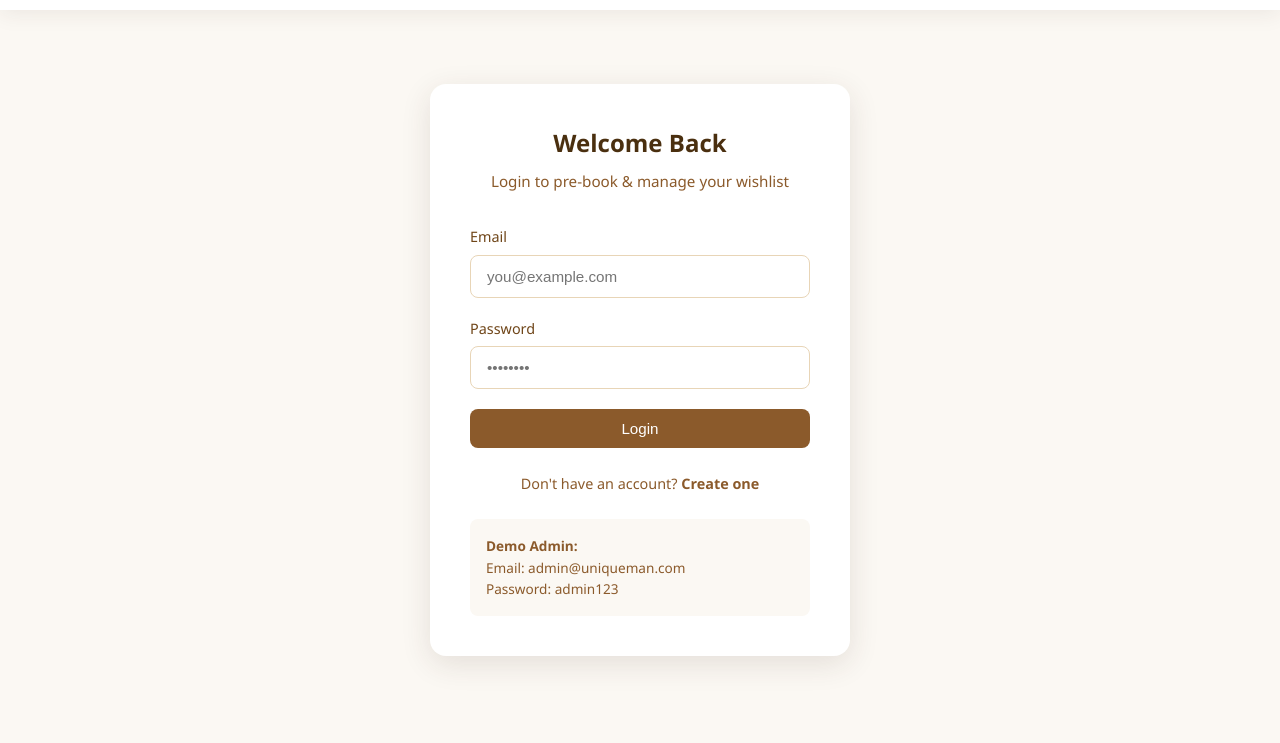
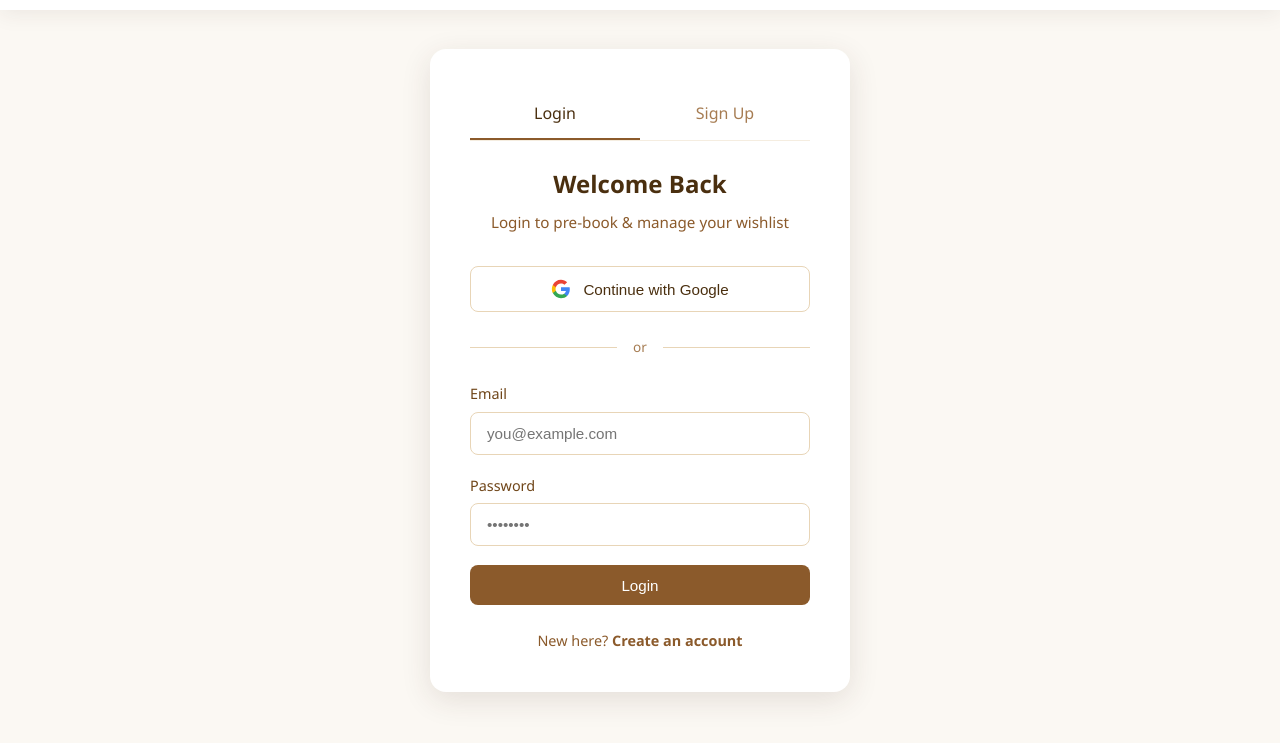
Before and after one commit to ShaswatXPhantom/uniqueman-mens-wear, a plain HTML site: page login.html in a window 1280 px wide. Shown: the part 57-800 px from the top of the page. Drawn offline with Linux system fonts and the light colour scheme.

Commit message:
Login: remove admin credentials, add Sign Up tabs + Google Sign-In

```diff
--- a/login.html
+++ b/login.html
@@ -5,59 +5,82 @@
   <meta name="viewport" content="width=device-width, initial-scale=1.0">
   <title>Login | Uniqueman Men's Wear</title>
   <link rel="stylesheet" href="css/style.css">
+  <style>
+    .divider { display: flex; align-items: center; gap: 1rem; margin: 1.5rem 0; color: var(--coffee-500); font-size: 0.85rem; }
+    .divider::before, .divider::after { content: ''; flex: 1; height: 1px; background: var(--coffee-200); }
+    .google-btn {
+      display: flex; align-items: center; justify-content: center; gap: 0.75rem; width: 100%;
+      padding: 0.75rem 1rem; border: 1.5px solid var(--coffee-200); border-radius: 8px;
+      background: white; font-size: 0.95rem; font-weight: 500; color: var(--coffee-800);
+      cursor: pointer; transition: var(--transition);
+    }
+    .google-btn:hover { background: var(--coffee-50); border-color: var(--coffee-300); }
+    .auth-tabs { display: flex; margin-bottom: 1.5rem; border-bottom: 1px solid var(--coffee-100); }
+    .auth-tabs a { flex: 1; text-align: center; padding: 0.75rem; font-weight: 500; color: var(--coffee-500); border-bottom: 2px solid transparent; }
+    .auth-tabs a.active { color: var(--coffee-800); border-bottom-color: var(--coffee-600); }
+  </style>
 </head>
 <body>
   <div id="header"></div>
-
   <div class="auth-page">
     <div class="auth-card">
+      <div class="auth-tabs">
+        <a href="login.html" class="active">Login</a>
+        <a href="register.html">Sign Up</a>
+      </div>
       <h2>Welcome Back</h2>
       <p class="subtitle">Login to pre-book & manage your wishlist</p>
+      <button type="button" class="google-btn" id="google-signin-btn" onclick="handleGoogleSignIn()">
+        <svg width="20" height="20" viewBox="0 0 24 24">
+          <path fill="#4285F4" d="M22.56 12.25c0-.78-.07-1.53-.2-2.25H12v4.26h5.92c-.26 1.37-1.04 2.53-2.21 3.31v2.77h3.57c2.08-1.92 3.28-4.74 3.28-8.09z"/>
+          <path fill="#34A853" d="M12 23c2.97 0 5.46-.98 7.28-2.66l-3.57-2.77c-.98.66-2.23 1.06-3.71 1.06-2.86 0-5.29-1.93-6.16-4.53H2.18v2.84C3.99 20.53 7.7 23 12 23z"/>
+          <path fill="#FBBC05" d="M5.84 14.09c-.22-.66-.35-1.36-.35-2.09s.13-1.43.35-2.09V7.07H2.18C1.43 8.55 1 10.22 1 12s.43 3.45 1.18 4.93l2.85-2.22.81-.62z"/>
+          <path fill="#EA4335" d="M12 5.38c1.62 0 3.06.56 4.21 1.64l3.15-3.15C17.45 2.09 14.97 1 12 1 7.7 1 3.99 3.47 2.18 7.07l3.66 2.84c.87-2.6 3.3-4.53 6.16-4.53z"/>
+        </svg>
+        Continue with Google
+      </button>
+      <div class="divider">or</div>
       <form id="login-form" onsubmit="handleLogin(event)">
         <div class="form-group">
           <label>Email</label>
-          <input type="email" name="email" class="form-control" placeholder="you@example.com" required>
+          <input type="email" name="email" class="form-control" placeholder="you@example.com" required autocomplete="email">
         </div>
         <div class="form-group">
           <label>Password</label>
-          <input type="password" name="password" class="form-control" placeholder="••••••••" required>
+          <input type="password" name="password" class="form-control" placeholder="••••••••" required autocomplete="current-password">
         </div>
         <button type="submit" class="btn btn-primary btn-block">Login</button>
       </form>
       <div class="auth-footer">
-        Don't have an account? <a href="register.html">Create one</a>
-      </div>
-      <div style="margin-top:1.5rem;padding:1rem;background:var(--coffee-50);border-radius:8px;font-size:0.85rem;color:var(--coffee-600)">
-        <strong>Demo Admin:</strong><br>
-        Email: admin@uniqueman.com<br>
-        Password: admin123
+        New here? <a href="register.html">Create an account</a>
       </div>
     </div>
   </div>
-
   <div id="footer"></div>
-
   <script src="js/app.js"></script>
   <script>
     document.getElementById('header').innerHTML = renderHeader('');
     document.getElementById('footer').innerHTML = renderFooter();
-
-    if (isLoggedIn()) {
-      window.location.href = isAdmin() ? 'admin.html' : 'index.html';
-    }
-
-    function handleLogin(e) {
+    if (isLoggedIn()) window.location.href = isAdmin() ? 'admin.html' : 'index.html';
+    async function handleLogin(e) {
       e.preventDefault();
       const form = e.target;
-      const result = login(form.email.value, form.password.value);
+      const result = await login(form.email.value, form.password.value);
       if (result.success) {
         showToast('Welcome back, ' + result.user.name + '!', 'success');
-        setTimeout(() => {
-          window.location.href = result.user.role === 'admin' ? 'admin.html' : 'index.html';
-        }, 800);
-      } else {
-        showToast(result.message, 'error');
-      }
+        setTimeout(() => { window.location.href = result.user.role === 'admin' ? 'admin.html' : 'index.html'; }, 800);
+      } else showToast(result.message, 'error');
+    }
+    function handleGoogleSignIn() {
+      const name = prompt('Google Sign-In (Demo)\n\nEnter your name:');
+      if (!name || !name.trim()) return;
+      const email = prompt('Enter your Google email:');
+      if (!email || !email.includes('@')) { showToast('Valid email required', 'error'); return; }
+      const result = loginOrRegisterWithGoogle(name.trim(), email.trim().toLowerCase());
+      if (result.success) {
+        showToast('Signed in with Google!', 'success');
+        setTimeout(() => { window.location.href = result.user.role === 'admin' ? 'admin.html' : 'index.html'; }, 800);
+      } else showToast(result.message || 'Something went wrong', 'error');
     }
   </script>
 </body>
```
